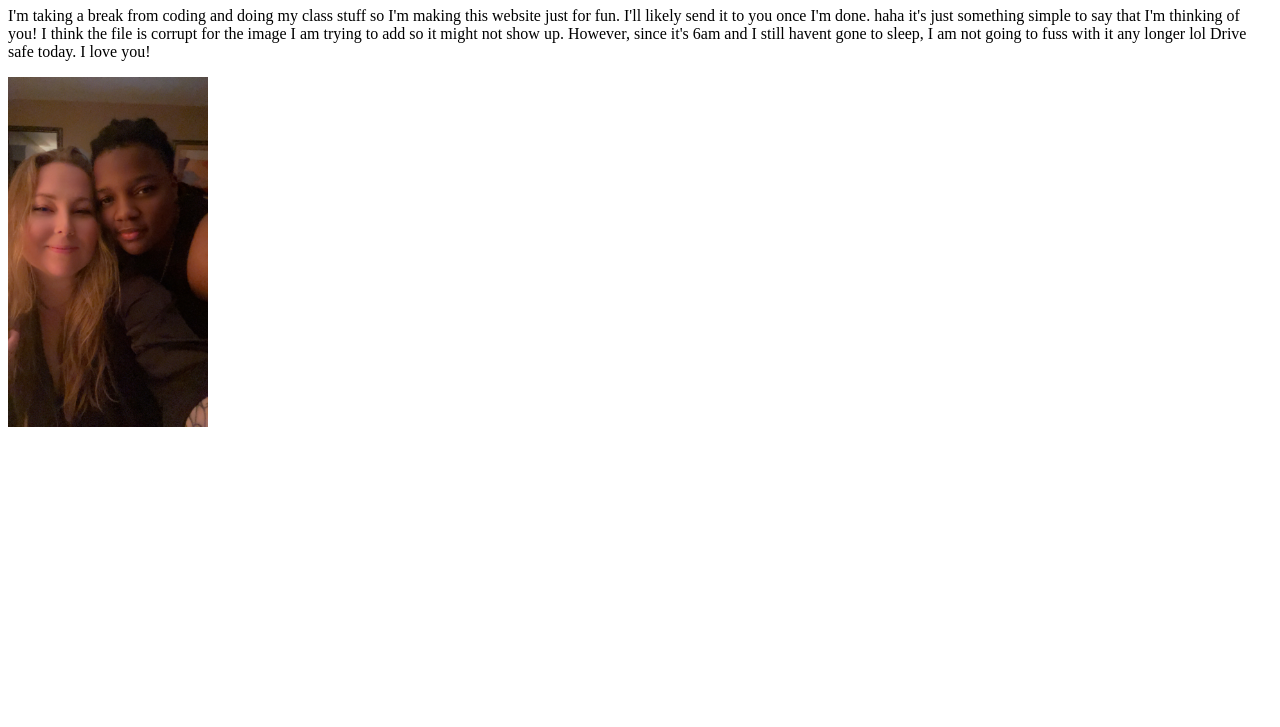
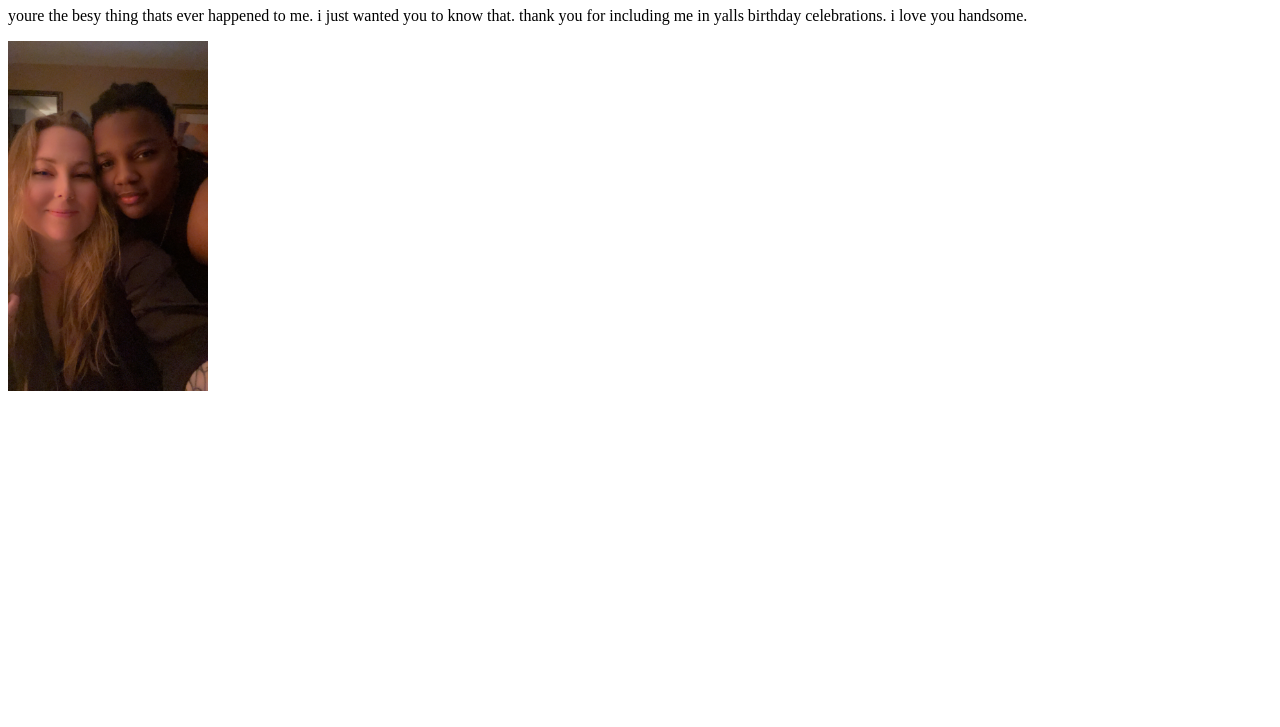
Before and after one commit to nouriyin/uniquely-you, a plain HTML site: page index.html in a window 1280 px wide. Shown: the part 73-800 px from the top of the page. Drawn offline with Linux system fonts and the light colour scheme; files whose address does not match are found by name.

Commit message:
Update index.html

```diff
--- a/index.html
+++ b/index.html
@@ -10,11 +10,7 @@
 <body>
 
     <h1> Goodmorning, my little blueberry muffin!</h1>
-    <p> I'm taking a break from coding and doing my class stuff so I'm making this website
-        just for fun. I'll likely send it to you once I'm done. haha it's just
-        something simple to say that I'm thinking of you! I think the file is corrupt for the image
-        I am trying to add so it might not show up. However, since it's 6am and I still havent gone to sleep,
-        I am not going to fuss with it any longer lol Drive safe today. I love you! </p>
+    <p> youre the besy thing thats ever happened to me. i just wanted you to know that. thank you for including me in yalls birthday celebrations. i love you handsome.  </p>
 
     <img src="file:///Users/noreenc/Desktop/Coding%20practice/neec.JPG" alt="i love us" width="200" height="350">
 
```
